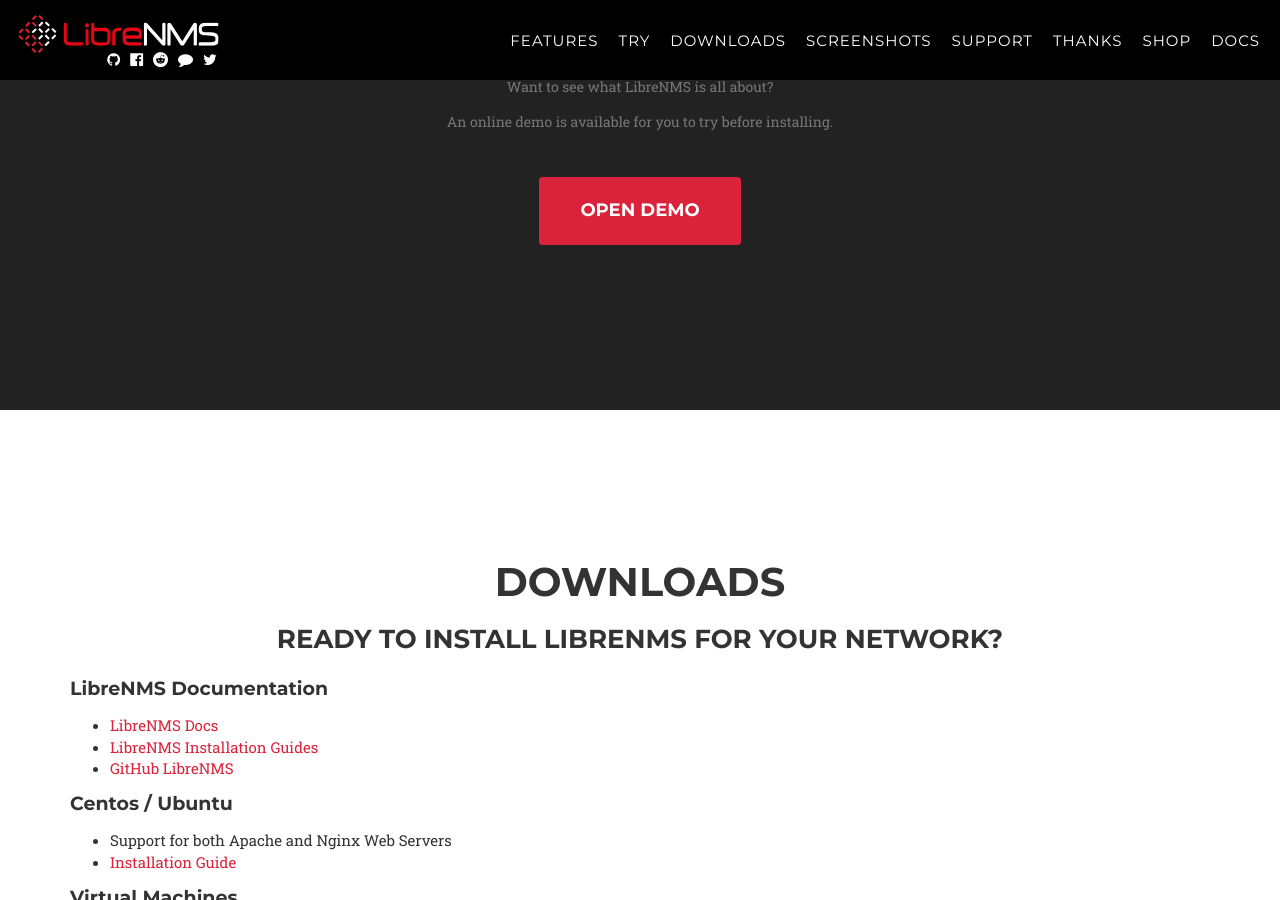
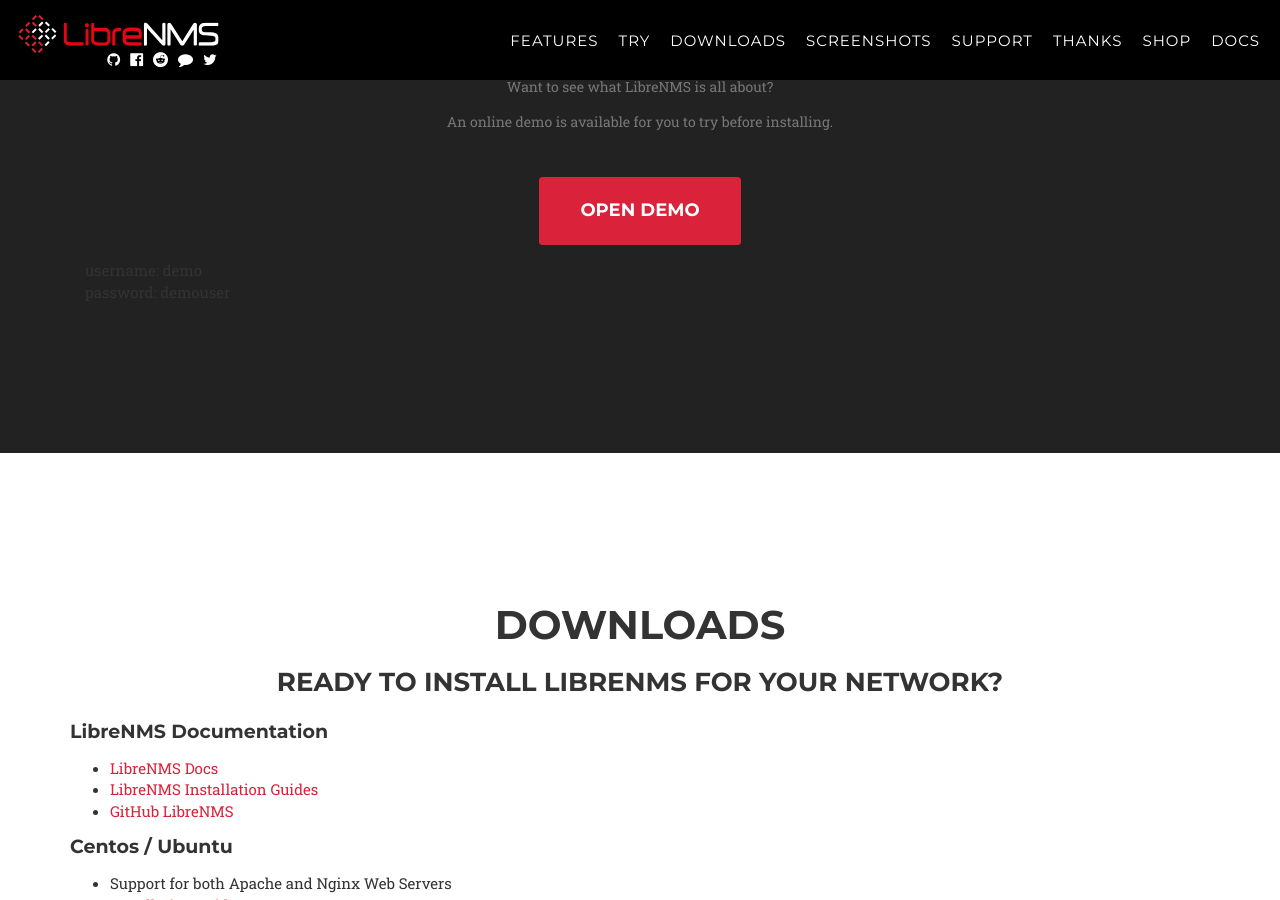
Before and after one commit to librenms/librenms.github.io, a Jekyll site: the page built from index.html, in a window 1280 px wide and 900 px high, scrolled down 2052 px. Built offline with Jekyll 4.4.1, drawn with Linux system fonts in a browser that asks for light colours; nearby versions of some CDN libraries; some web fonts are replaced.

Commit message:
Update try.html

```diff
--- a/_includes/try.html
+++ b/_includes/try.html
@@ -29,5 +29,11 @@
                 </form>
             </div>
         </div>
+        <div>
+            <div class="col-lg-12">username: demo</div>
+        </div>
+        <div>
+            <div class="col-lg-12">password: demouser</div>
+        </div>
     </div>
 </section>
```
